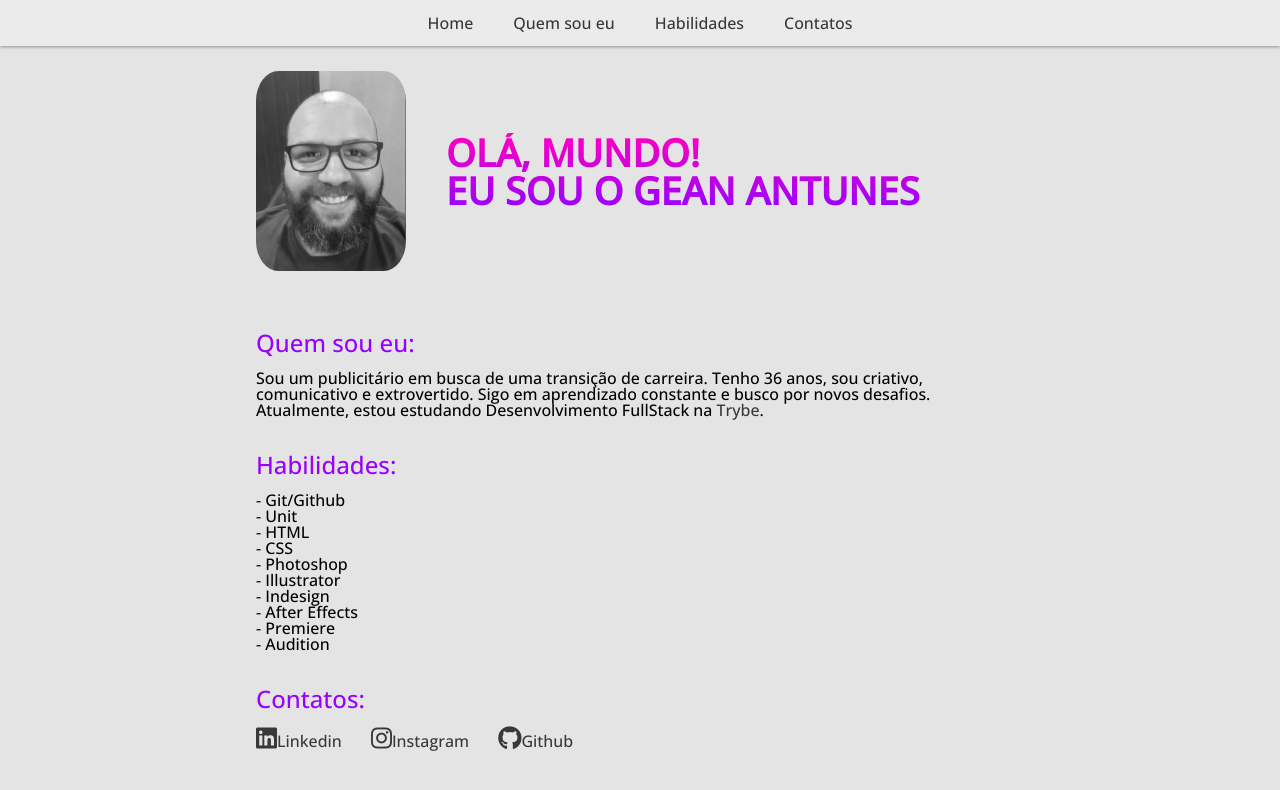
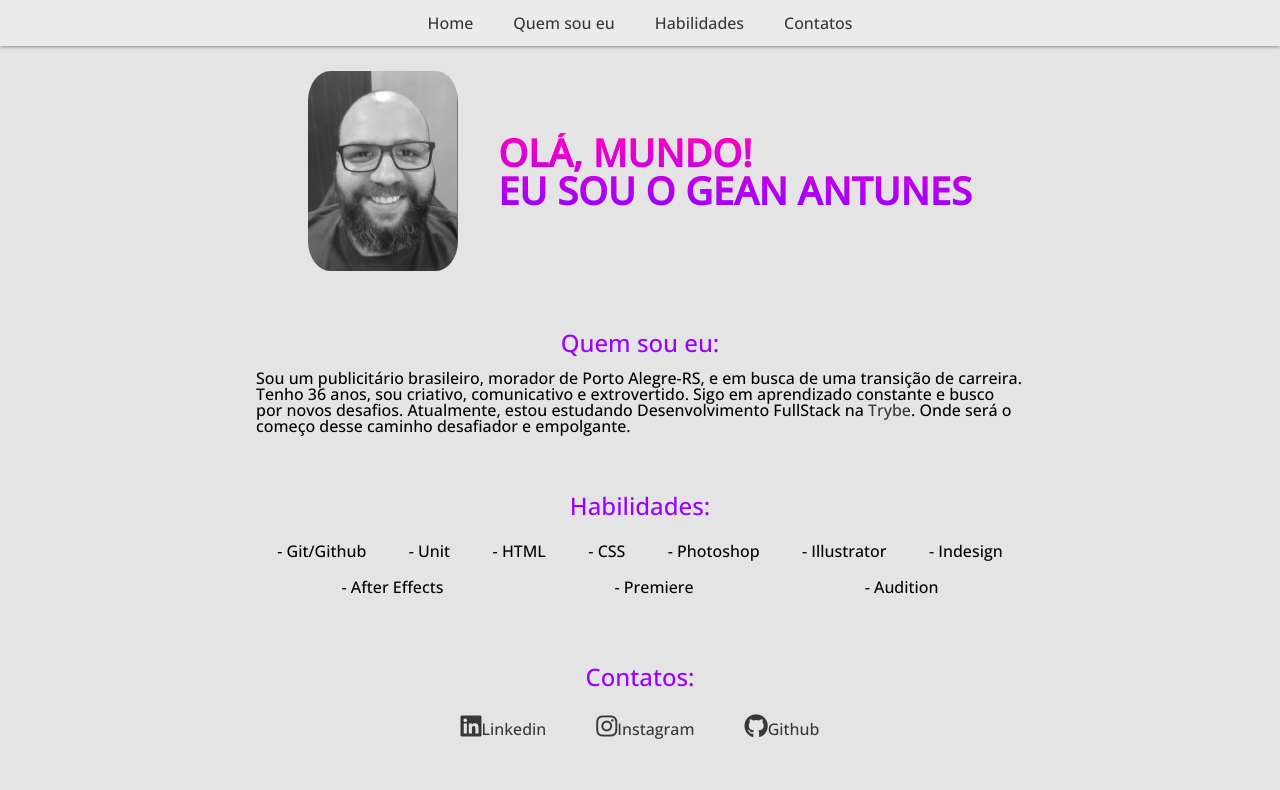
Before and after one commit to AntunesGean/antunesgean.github.io, a plain HTML site: page index.html in a window 1280 px wide. Drawn offline with nearby package versions, Linux system fonts and the light colour scheme.

Commit message:
ajuste nos posicionamentos das DIV para flex e centralização dos elementos

```diff
--- a/index.html
+++ b/index.html
@@ -13,12 +13,12 @@
     <script src="https://kit.fontawesome.com/1aa4299f7b.js" crossorigin="anonymous"></script>
 </head>
 <body>
-    <div id="Home" class="top">
+    <div id="home" class="top">
         <nav>
-            <li><a href="#Home">Home</a></li>
-            <li><a href="#Quem">Quem sou eu</a></li>
-            <li><a href="#Habilidades">Habilidades</a></li>
-            <li><a href="#Contantos">Contatos</a></li>
+            <li><a href="#home">Home</a></li>
+            <li><a href="#quem">Quem sou eu</a></li>
+            <li><a href="#habilidades">Habilidades</a></li>
+            <li><a href="#contatos">Contatos</a></li>
         </nav>
     </div>
     <div class="container">
@@ -30,19 +30,19 @@
                     <p>Eu sou o Gean Antunes</p>
                 </h1>
             </div>
-            <div id="Quem" class="quem">
+            <div id="quem" class="quem">
                 <h2>
                     Quem sou eu:
                 </h2>
                 <p>
-                   Sou um publicitário em busca de uma transição de carreira. Tenho 36 anos, sou criativo, comunicativo e extrovertido. Sigo em aprendizado constante e busco por novos desafios. Atualmente, estou estudando Desenvolvimento FullStack na <a href="https://www.betrybe.com/"  target="_blank">Trybe</a>.
+                   Sou um publicitário brasileiro, morador de Porto Alegre-RS, e em busca de uma transição de carreira. Tenho 36 anos, sou criativo, comunicativo e extrovertido. Sigo em aprendizado constante e busco por novos desafios. Atualmente, estou estudando Desenvolvimento FullStack na <a href="https://www.betrybe.com/"  target="_blank">Trybe</a>. Onde será o começo desse caminho desafiador e empolgante.
                 </p>
             </div>
-            <div class="habilidades">
+            <div id="habilidades" class="habilidades">
                 <h2>
                     Habilidades:
                 </h2>
-                <ul>
+                <ul class="lista-habilidades">
                     <li>- Git/Github</li>
                     <li>- Unit</li>
                     <li>- HTML</li>
@@ -55,19 +55,20 @@
                     <li>- Audition</li>
                 </ul>
             </div>
-            <div class="Contatos">
+            <div id="contatos" class="contatos">
                 <h2>
                     Contatos:
                 </h2>
+                <div class="flex-contatos">
                 <a class="links-contatos" href="https://www.linkedin.com/in/gean-antunes-02b521192/" target="_blank"><i class="fab fa-linkedin"></i>Linkedin</a>
 
                 <a class="links-contatos" href="https://www.instagram.com/antunesgean/" target="_blank"><i class="fab fa-instagram"></i>Instagram</a>
 
                 <a class="links-contatos" href="https://github.com/AntunesGean" target="_blank"><i class="fab fa-github"></i>Github</a>
+                </div>
             </div>
         </div>
         <div class="botton">
-
         </div>
     </div>
 </body>
--- a/styles.css
+++ b/styles.css
@@ -45,6 +45,7 @@ a:hover {
     padding: 25px 0;
     display: flex;
     align-items: center;
+    justify-content: center;
 }
 
 .gean-foto {
@@ -72,15 +73,54 @@ h1 {
     -webkit-text-fill-color: transparent;
 }
 
+.quem {
+    display: flex;
+    justify-content: center;
+    flex-direction: column;
+    align-items: center;
+    padding-bottom: 25px;
+}
+
 h2 {
     color: rgb(153, 0, 255);
     font-size: 24px;
     padding: 35px 0 15px;
 }
 
+.habilidades {
+    display: flex;
+    justify-content: center;
+    flex-direction: column;
+    align-items: center;
+    padding-bottom: 25px;
+}
+
+.lista-habilidades {
+    display: flex;
+    justify-content: space-around;
+    flex-wrap: wrap;
+}
+
+.lista-habilidades li {
+    padding: 10px 20px;
+}
+
+.contatos {
+    display: flex;
+    justify-content: center;
+    flex-direction: column;
+    align-items: center;
+    padding-bottom: 25px;
+}
+
+.flex-contatos {
+    display: flex;
+    justify-content: center;
+    flex-wrap: wrap;
+}
+
 .links-contatos {
-    padding: 0 25px 0 0;
-    align-items: center;
+    padding: 10px 25px;
 }
 
 i {
```
